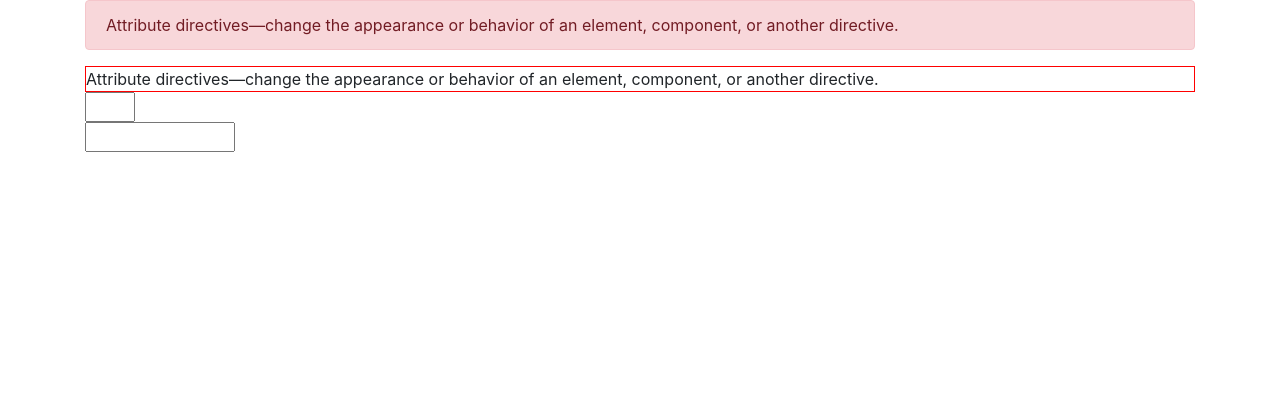
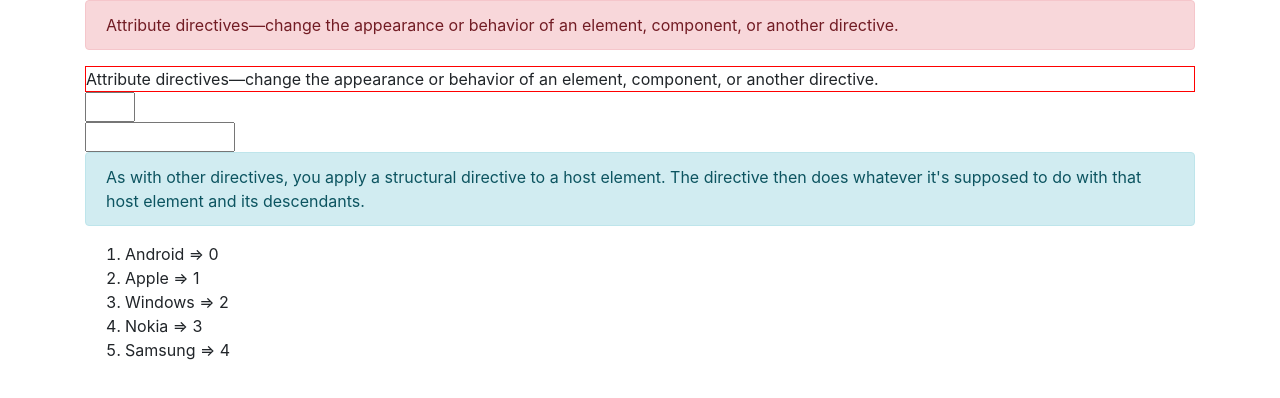
Before and after one commit to CodeKul/angular-weekend-23-march-2019-1030-1230, an Angular app in the folder angular/appangular/: page / in a window 1280 px wide. Shown: the top 398 px of the page. Built offline with nearby package versions, Linux system fonts and the light colour scheme.

Commit message:
directives : structrual directives

```diff
--- a/angular/appangular/src/app/directives/directives.component.html
+++ b/angular/appangular/src/app/directives/directives.component.html
@@ -22,3 +22,25 @@
     <input type="text" [appSizer]="150">
   </div>
 </div>
+<div class="row" *ngIf="false">
+  <div class="col-md-12">
+    <div class="alert alert-info">As with other directives, you apply a structural directive to a host element. The
+      directive then does whatever it's supposed to do with that host element and its descendants.</div>
+  </div>
+</div>
+<ng-template [ngIf]="true">
+  <div class="row">
+    <div class="col-md-12">
+      <div class="alert alert-info">As with other directives, you apply a structural directive to a host element. The
+        directive then does whatever it's supposed to do with that host element and its descendants.</div>
+    </div>
+  </div>
+</ng-template>
+
+<div class="row">
+  <div class="col-md-12">
+    <ol>
+      <li *ngFor="let mb of (mobiles); let ind = index;"> {{mb}} => {{ind}}</li>
+    </ol>
+  </div>
+</div>
--- a/angular/appangular/src/app/directives/directives.component.ts
+++ b/angular/appangular/src/app/directives/directives.component.ts
@@ -10,6 +10,10 @@ export class DirectivesComponent implements OnInit {
   maSt = {
     border : `1px solid red`
   }
+
+  mobiles = [
+    'Android', 'Apple', 'Windows', 'Nokia', 'Samsung'
+  ]
   constructor() { }
 
   ngOnInit() {
```
